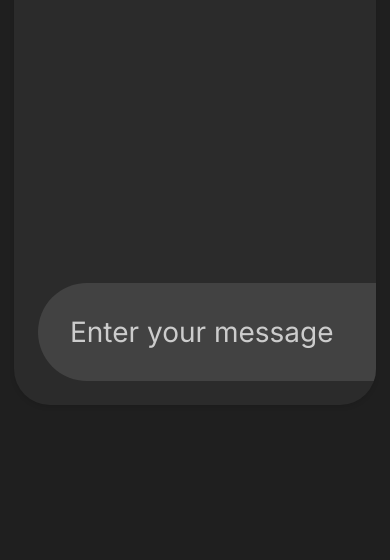
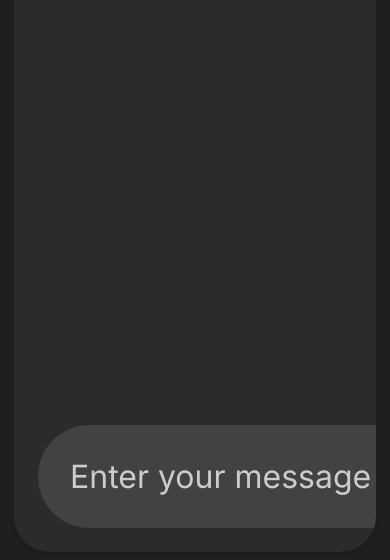
Before and after one commit to lucas-azv/projeto-final-agentes-ia, a website: page public/index.html in a window 390 px wide. Shown: the part 284-844 px from the top of the page. Drawn offline with nearby package versions, Linux system fonts and the light colour scheme.

Commit message:
atualizando design mobile

```diff
--- a/public/styles/styles.css
+++ b/public/styles/styles.css
@@ -183,11 +183,15 @@ button:focus {
     #chat-container {
         max-width: 100%;
         height: auto;
-        min-height: 80vh;
+        min-height: 98vh;
     }
 
-    body, input, .user-message, .bot-message {
-        font-size: 28px;
+    body, input {
+        font-size: 32px;
+    }
+
+    .user-message, .bot-message {
+        font-size: 28px !important;
     }
 
     input {
@@ -206,6 +210,7 @@ button:focus {
     }
 }
 
+
 /* Desktop (> 1024px) */
 @media (min-width: 1025px) {
     #chat-container {
```
